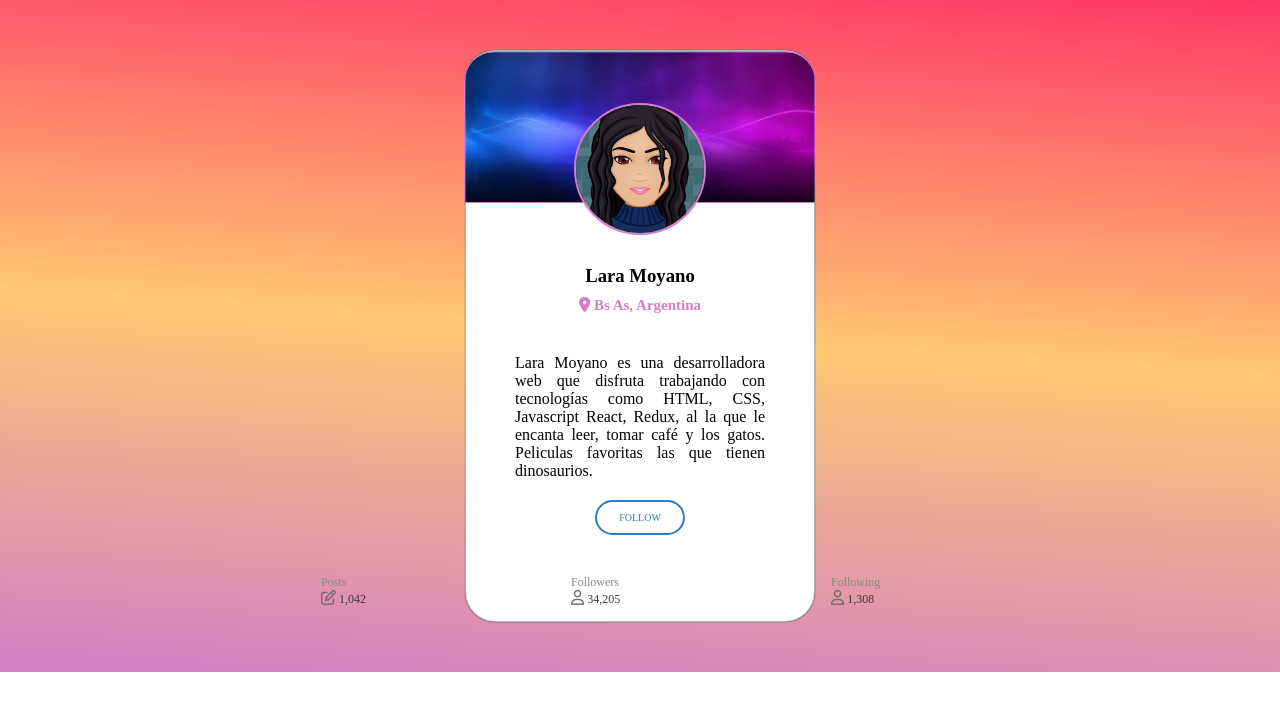
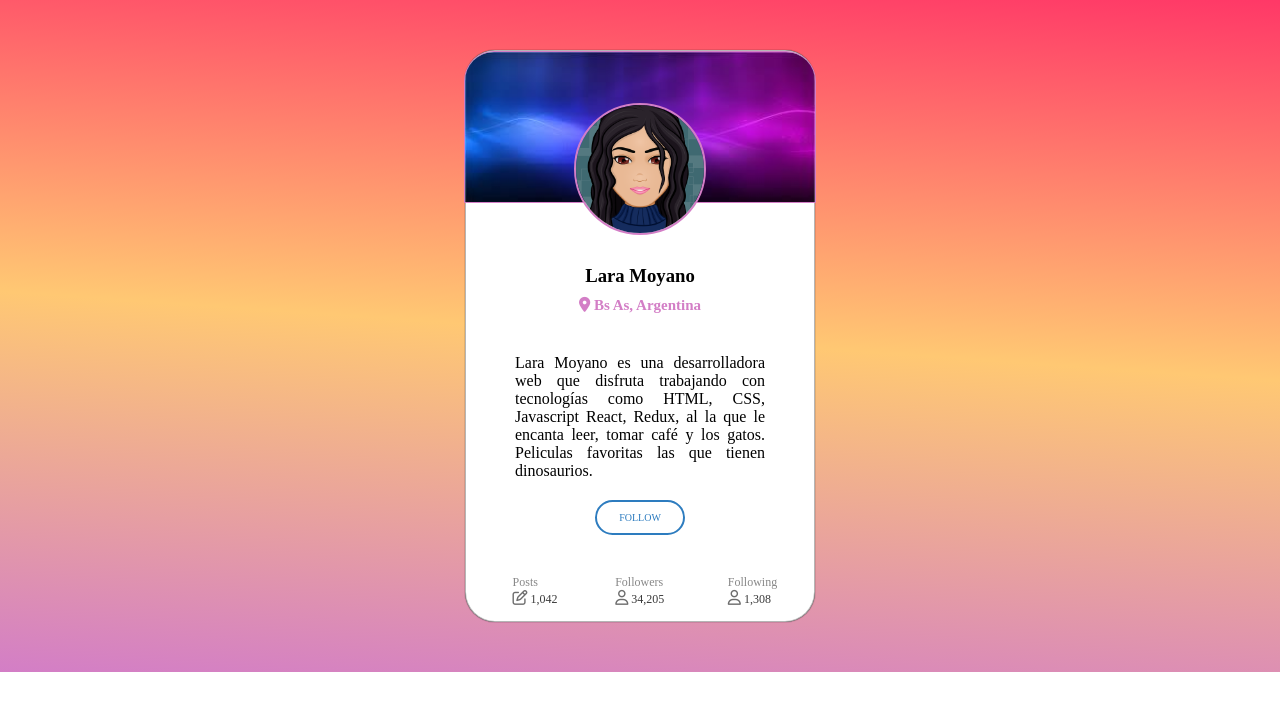
Before and after one commit to VicLara22/reto-manzdev, a website built with Vite: page src/index.html in a window 1280 px wide. Built offline with nearby package versions, Linux system fonts and the light colour scheme.

Commit message:
feat(frontend): update css

```diff
--- a/src/index.css
+++ b/src/index.css
@@ -78,6 +78,7 @@ article a {
 }
 
 .footer {
+    width: 348px;
     display: inline-flex;
     justify-content: space-around;
 }
```
